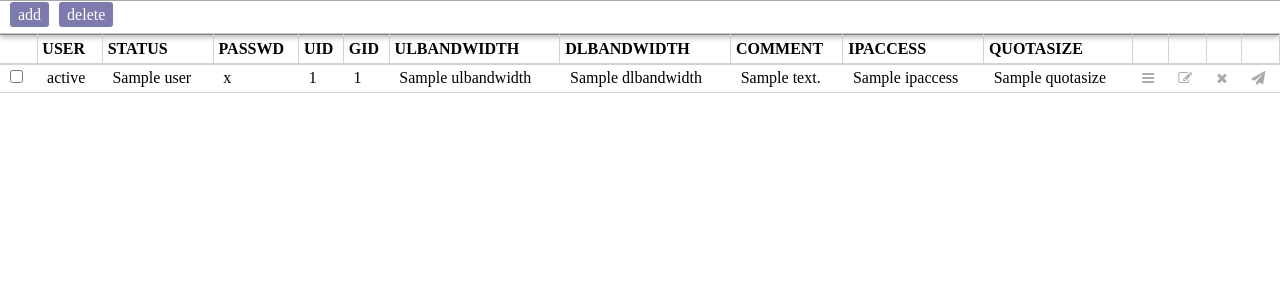
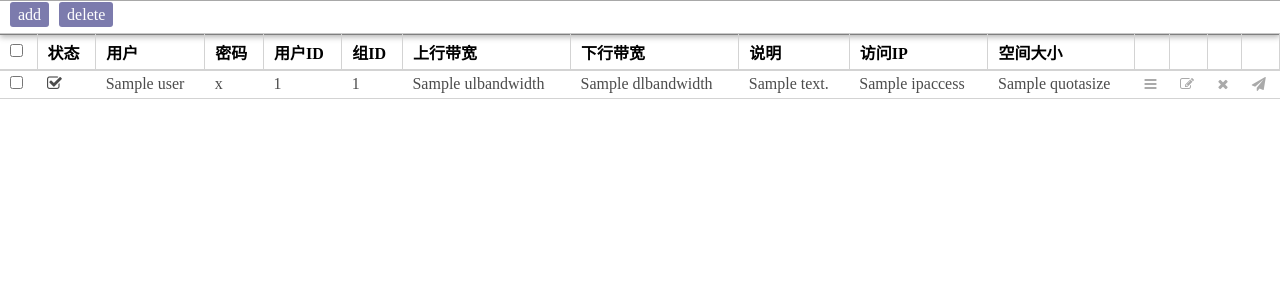
Before and after one commit to linuxsjun/stfdjg, a Django app: template templates/pure_list.html in a window 1280 px wide. Shown: the part 116-416 px from the top of the page. Run offline with Django 3.2, Linux system fonts and the light colour scheme; the template is opened without the code that fills it: most values are stand-ins (such as "Sample title", 1, 10 or a date in 2020).

Commit message:
update hr view

```diff
--- a/static/css/view_hr_list.css
+++ b/static/css/view_hr_list.css
@@ -30,7 +30,7 @@ caption {
 }
 
 th,td {
-    padding: .3em;
+    padding: .3em 10px;
     border: 0px solid black;
     border-bottom: 1px solid lightgray;
 }
@@ -44,7 +44,7 @@ th {
 }
 
 td {
-    padding: .3em 10px;
+    color: rgb(76,76,76);
 }
 
 .footbar{height:80px;}
--- a/templates/base_conf.html
+++ b/templates/base_conf.html
@@ -26,7 +26,11 @@
             <div class="flowlist"></div>
         </div>
         <context>
-            <p>{{ message }}</p>
+            <form action="/conf" method="get" value=1>
+                <p>CORPID:<input type="text" name="corpid" value="{{ context.corpid }}"></p>
+                <p>CORPSECRET:<input type="text" name="corpsecret" value="{{ context.corpsecret }}"></p>
+                <input type="submit" value="提交">
+            </form>
         </context>
         <div class="footbar">
 
--- a/templates/pure_list.html
+++ b/templates/pure_list.html
@@ -27,17 +27,17 @@
             <table border="1">
                 <thead>
                     <tr>
-                        <th></th>
-                        <th>USER</th>
-                        <th>STATUS</th>
-                        <th>PASSWD</th>
-                        <th>UID</th>
-                        <th>GID</th>
-                        <th>ULBANDWIDTH</th>
-                        <th>DLBANDWIDTH</th>
-                        <th>COMMENT</th>
-                        <th>IPACCESS</th>
-                        <th>QUOTASIZE</th>
+                        <th><input type="checkbox"></th>
+                        <th>状态</th>
+                        <th>用户</th>
+                        <th>密码</th>
+                        <th>用户ID</th>
+                        <th>组ID</th>
+                        <th>上行带宽</th>
+                        <th>下行带宽</th>
+                        <th>说明</th>
+                        <th>访问IP</th>
+                        <th>空间大小</th>
                         <th></th>
                         <th></th>
                         <th></th>
@@ -49,7 +49,14 @@
                     {% for item in context %}
                         <tr>
                             <td><input type="checkbox"></td>
-                            <td>{{ item.status }}</td>
+                            <td>
+
+                                {% if  item.status %}
+                                    <i class="fa fa-check-square-o fa-1x"></i>
+                                {% else %}
+                                    <i class="fa fa-square-o fa-1x"></i>
+                                {% endif %}
+                            </td>
                             <td>{{ item.user }}</td>
                             <td>{{ item.password }}</td>
                             <td>{{ item.uid }}</td>
@@ -59,10 +66,10 @@
                             <td>{{ item.comment }}</td>
                             <td>{{ item.ipaccess }}</td>
                             <td>{{ item.quotasize }}</td>
-                            <td><a class="but_min" href="#"><i class="fa fa-reorder fa-1x"></i></a></td>
-                            <td><a class="but_min" href="#"><i class="fa fa-edit fa-1x"></i></a></td>
-                            <td><a class="but_min" href="#"><i class="fa fa-remove fa-1x"></i></a></td>
-                            <td><a class="but_min" href="#"><i class="fa fa-send fa-1x"></i></a></td>
+                            <td><a class="but_min" href="reorder/{{ item.id }}" title="详细"><i class="fa fa-reorder fa-1x"></i></a></td>
+                            <td><a class="but_min" href="edit/{{ item.id }}" title="编辑"><i class="fa fa-edit fa-1x"></i></a></td>
+                            <td><a class="but_min" href="del/{{ item.id }}" title="删除"><i class="fa fa-remove fa-1x"></i></a></td>
+                            <td><a class="but_min" href="resend/{{ item.id }}" title="发送信息给创建者"><i class="fa fa-send fa-1x"></i></a></td>
                         </tr>
                     {% endfor %}
                 </tbody>
--- a/templates/view_hr_list.html
+++ b/templates/view_hr_list.html
@@ -33,9 +33,9 @@
                     <span>
 {#                        <p>{{ item.userid }}</p>#}
                         <p><b>{{ item.name }}</b></p>
-                        <p>职称: {{ item.position }}</p>
-                        <p>手机: {{ item.mobile }}</p>
-                        <p>座机: {{ item.telephone }}</p>
+                        <p><i class="fa fa-credit-card fa-1x"></i>: {{ item.position }}</p>
+                        <p><i class="fa fa-mobile fa-1x"></i>: {{ item.mobile }}</p>
+                        <p><i class="fa fa-phone fa-1x"></i>: {{ item.telephone }}</p>
                     </span>
                 </div>
             {% endfor %}
--- a/web/views.py
+++ b/web/views.py
@@ -38,6 +38,9 @@ def config(request):
     context={}
     context['title']='设置'
     context['message']='dddddddddddddddddd'
+
+    p = base_conf.objects.get(id=1)
+    context['context'] = p
     return render(request, 'base_conf.html', context)
 
 def search(request):
@@ -63,7 +66,7 @@ def view_pure_list(request):
     context={}
     context['title']='pure list'
 
-    ps = pureftp.objects.all()
+    ps = pureftp.objects.all().order_by('user')
     context['context'] = ps
     return render(request, 'pure_list.html', context)
 
```
Also changed, not shown: templates/view_dep_list.html (+6 -4 lines), db.sqlite3.
